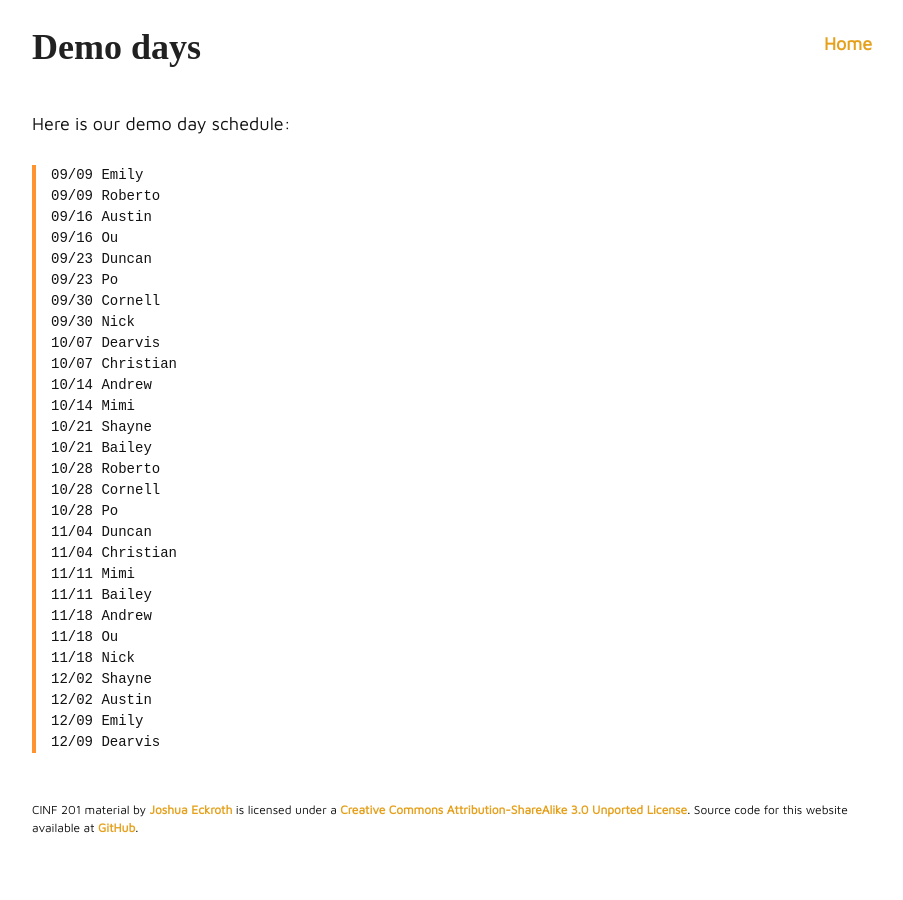
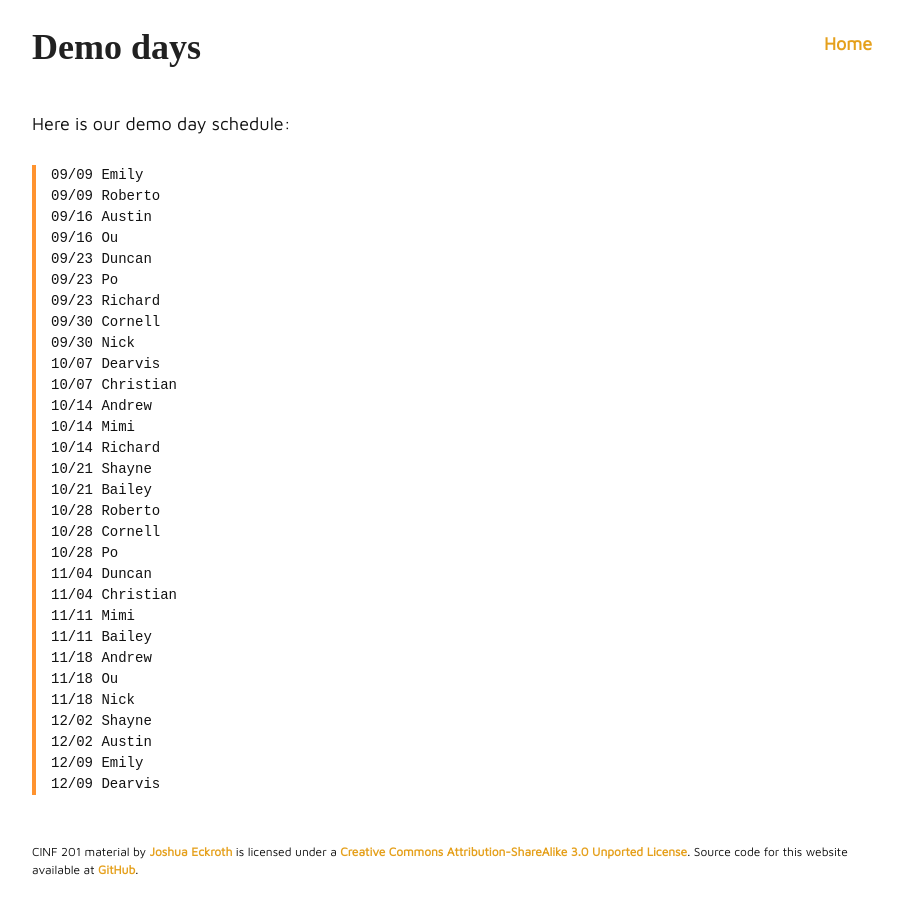
Before and after one commit to joshuaeckroth/cinf201-website, a Jekyll site: the page built from assignments/demo-days.md, in a window 1280 px wide. Shown: the whole page, without its empty margins (183-1086 px from the left). Built offline with Jekyll 4.4.1, drawn with Linux system fonts in a browser that asks for light colours; some web fonts are replaced.

Commit message:
Updated demo days

```diff
--- a/assignments/demo-days.md
+++ b/assignments/demo-days.md
@@ -15,12 +15,14 @@ Here is our demo day schedule:
 09/16 Ou
 09/23 Duncan
 09/23 Po
+09/23 Richard
 09/30 Cornell
 09/30 Nick
 10/07 Dearvis
 10/07 Christian
 10/14 Andrew
 10/14 Mimi
+10/14 Richard
 10/21 Shayne
 10/21 Bailey
 10/28 Roberto
```
